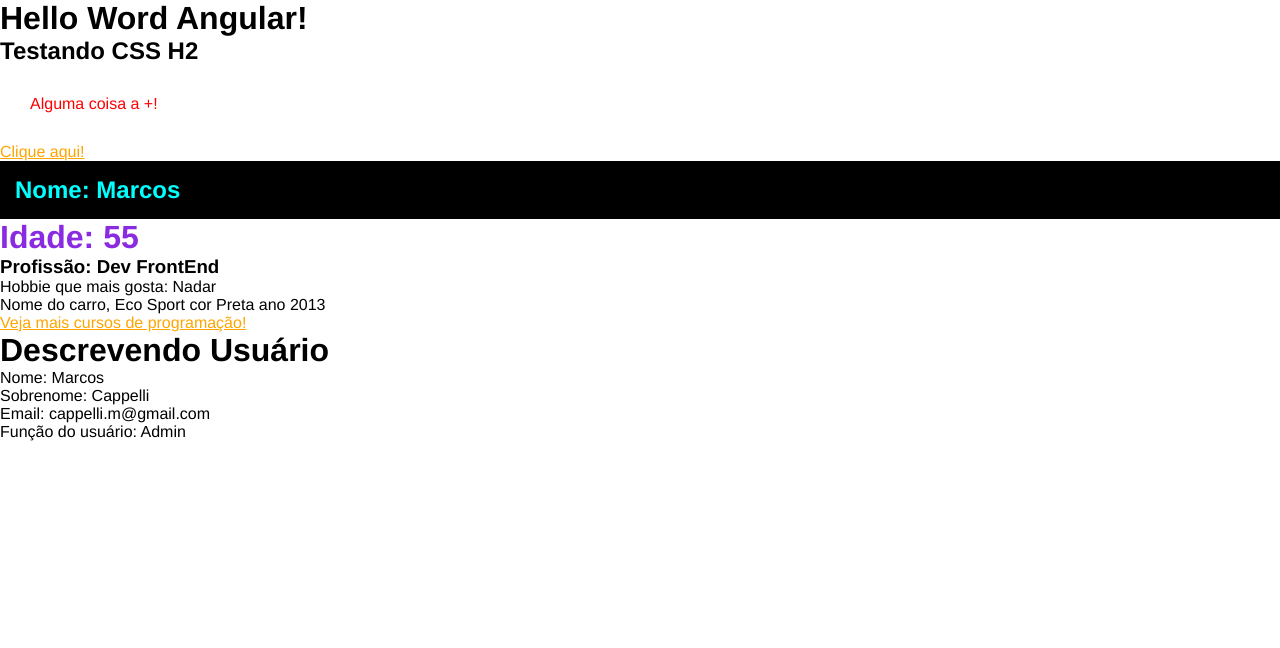
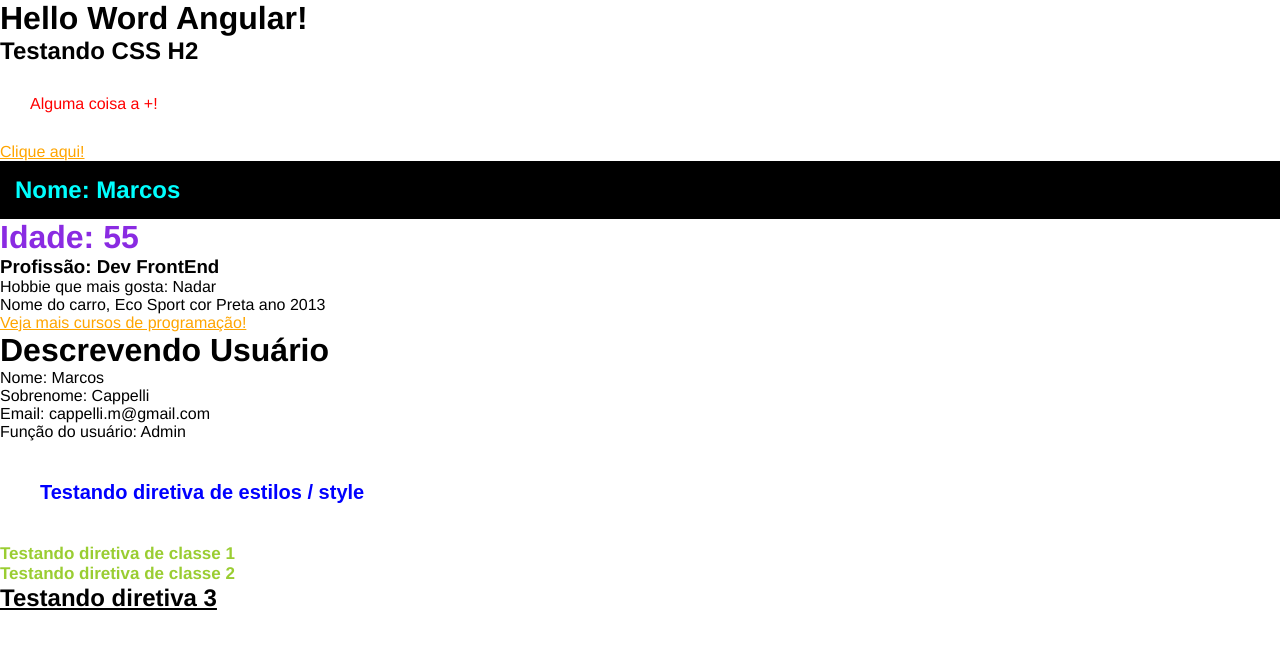
Before and after one commit to marcosCappelli/angular, an Angular app: page / in a window 1280 px wide. Shown: the top 648 px of the page. Built offline with nearby package versions, Linux system fonts and the light colour scheme.

Commit message:
Diretigva

```diff
--- a/src/app/app.component.html
+++ b/src/app/app.component.html
@@ -9,3 +9,4 @@
 
 <app-first-component></app-first-component>
 <app-parent-data [userName]="userName" [userData]="userData"></app-parent-data>
+<app-directives></app-directives>
--- a/src/app/app.module.ts
+++ b/src/app/app.module.ts
@@ -5,12 +5,14 @@
 import { AppComponent } from './app.component';
 import { FirstComponentComponent } from './components/first-component/first-component.component';
 import { ParentDataComponent } from './components/parent-data/parent-data.component';
+import { DirectivesComponent } from './components/directives/directives.component';
 
 @NgModule({
   declarations: [
     AppComponent,
     FirstComponentComponent,
-    ParentDataComponent
+    ParentDataComponent,
+    DirectivesComponent
   ],
   imports: [
     BrowserModule,
--- /dev/null
+++ b/src/app/components/directives/directives.component.css
@@ -0,0 +1,11 @@
+.small-title {
+    font-size: 17px;
+}
+
+.green-title {
+    color: yellowgreen;
+}
+
+.underline-title {
+    text-decoration: underline;
+}
--- /dev/null
+++ b/src/app/components/directives/directives.component.html
@@ -0,0 +1,6 @@
+<h2 [ngStyle]="{ 'font-size': size + 'px', 'font-family': font, color: color, padding: padding + 'em' }">
+    Testando diretiva de estilos / style</h2>
+
+<h2 [ngClass]="classes">Testando diretiva de classe 1</h2>
+<h2 [ngClass]="classes">Testando diretiva de classe 2</h2>
+<h2 [ngClass]="underline">Testando diretiva 3</h2>
--- /dev/null
+++ b/src/app/components/directives/directives.component.ts
@@ -0,0 +1,23 @@
+import { Component, OnInit } from '@angular/core';
+
+@Component({
+  selector: 'app-directives',
+  templateUrl: './directives.component.html',
+  styleUrls: ['./directives.component.css']
+})
+export class DirectivesComponent implements OnInit {
+  size = 20;
+  font = 'Arial';
+  color = 'Blue';
+  padding = 2;
+
+  classes = ['green-title', 'small-title'];
+
+  underline = 'underline-title';
+
+  constructor() { }
+
+  ngOnInit(): void {
+  }
+
+}
```
Also changed, not shown: 1 other file (tests, documents, lock files or other folders).
